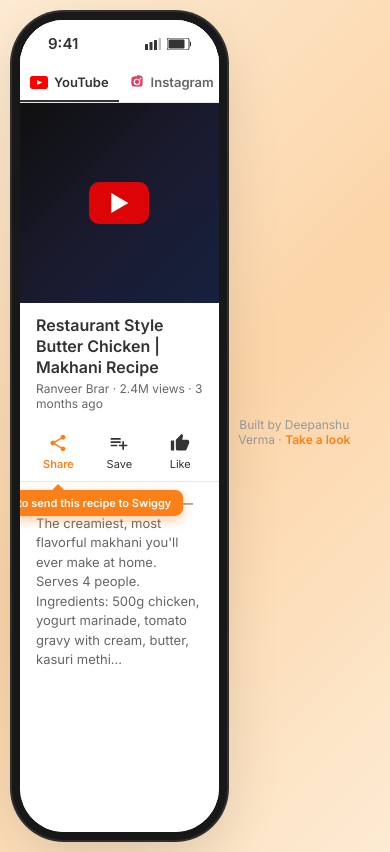
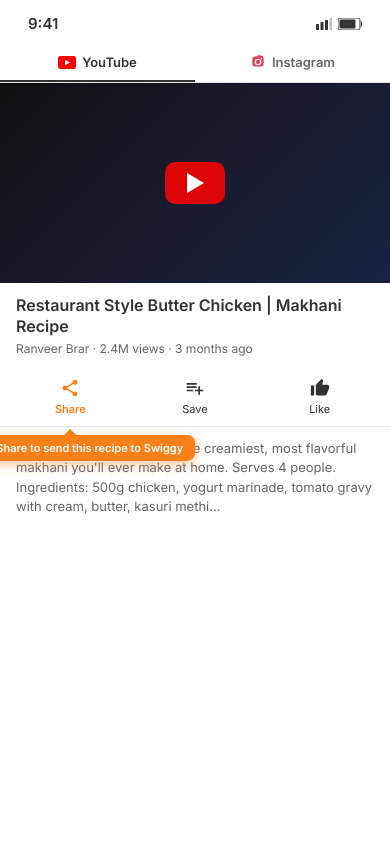
Before and after one commit to deepanshuvermaa/swiggy-prism, a website: page ui/index.html in a window 390 px wide. Drawn offline with Linux system fonts and the light colour scheme.

Commit message:
fix mobile responsive layout, footer positioning below phone frame

```diff
--- a/docs/styles.css
+++ b/docs/styles.css
@@ -23,6 +23,7 @@ body {
   background: linear-gradient(135deg, #FDEBD3 0%, #FCD5A8 50%, #FDEBD3 100%);
   min-height: 100vh;
   display: flex;
+  flex-direction: column;
   justify-content: center;
   align-items: center;
   padding: 20px;
@@ -37,6 +38,17 @@ body {
   overflow: hidden;
   position: relative;
   box-shadow: 0 20px 60px rgba(0,0,0,0.15), 0 0 0 8px #1a1a1a, 0 0 0 10px #333;
+}
+
+/* Mobile: remove phone frame, go full screen */
+@media (max-width: 500px) {
+  body { padding: 0; background: var(--white); }
+  .phone-frame {
+    width: 100%; height: 100vh;
+    border-radius: 0;
+    box-shadow: none;
+  }
+  .page-footer { display: none; }
 }
 
 .status-bar {
@@ -746,9 +758,9 @@ body {
 
 /* Page Footer */
 .page-footer {
-  text-align: center; padding: 16px;
+  width: 100%; text-align: center; padding: 14px 16px;
   font-size: 12px; color: #999;
-  margin-top: 12px;
+  margin-top: 14px;
 }
 .page-footer a {
   color: var(--orange); text-decoration: none; font-weight: 600;
--- a/ui/styles.css
+++ b/ui/styles.css
@@ -23,6 +23,7 @@ body {
   background: linear-gradient(135deg, #FDEBD3 0%, #FCD5A8 50%, #FDEBD3 100%);
   min-height: 100vh;
   display: flex;
+  flex-direction: column;
   justify-content: center;
   align-items: center;
   padding: 20px;
@@ -37,6 +38,17 @@ body {
   overflow: hidden;
   position: relative;
   box-shadow: 0 20px 60px rgba(0,0,0,0.15), 0 0 0 8px #1a1a1a, 0 0 0 10px #333;
+}
+
+/* Mobile: remove phone frame, go full screen */
+@media (max-width: 500px) {
+  body { padding: 0; background: var(--white); }
+  .phone-frame {
+    width: 100%; height: 100vh;
+    border-radius: 0;
+    box-shadow: none;
+  }
+  .page-footer { display: none; }
 }
 
 .status-bar {
@@ -746,9 +758,9 @@ body {
 
 /* Page Footer */
 .page-footer {
-  text-align: center; padding: 16px;
+  width: 100%; text-align: center; padding: 14px 16px;
   font-size: 12px; color: #999;
-  margin-top: 12px;
+  margin-top: 14px;
 }
 .page-footer a {
   color: var(--orange); text-decoration: none; font-weight: 600;
```
